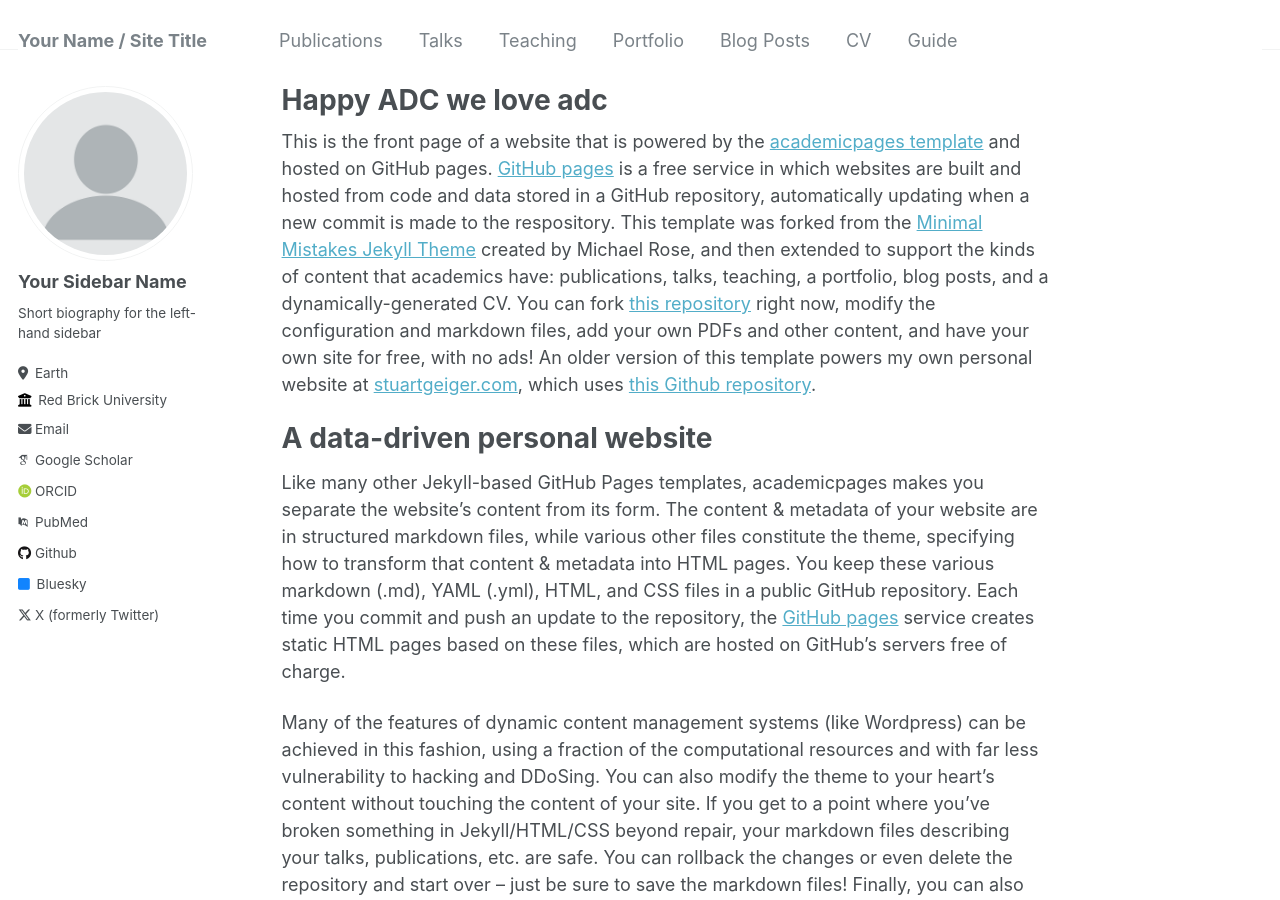
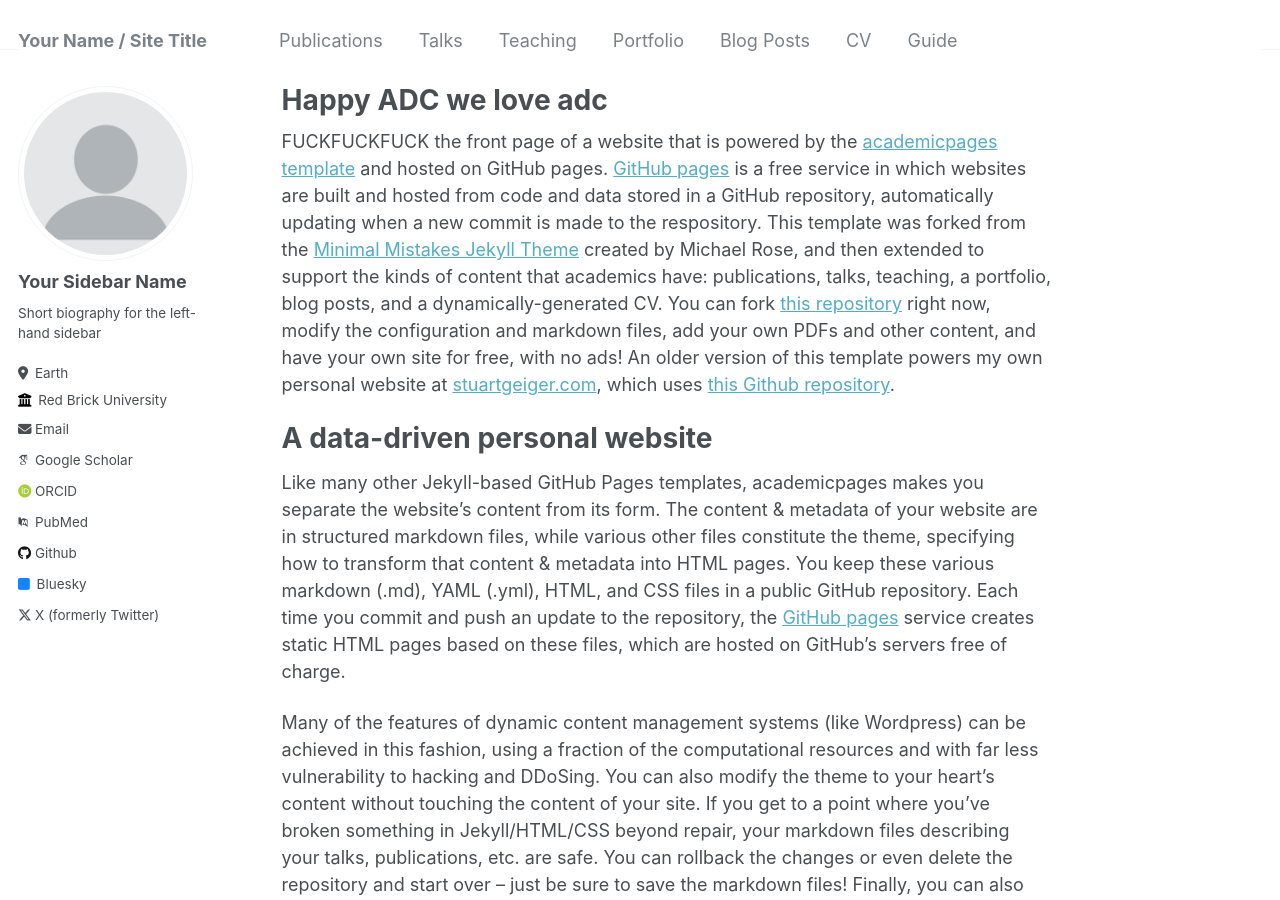
Before and after one commit to Happymic/Happymic.github.io, a Jekyll site: the page built from _pages/about.md, in a window 1280 px wide and 900 px high. Built offline with Jekyll 4.4.1, drawn with Linux system fonts in a browser that asks for light colours; some web fonts are replaced.

Commit message:
Update about.md

```diff
--- a/_pages/about.md
+++ b/_pages/about.md
@@ -7,7 +7,7 @@
   - /about.html
 ---
 
-This is the front page of a website that is powered by the [academicpages template](https://github.com/academicpages/academicpages.github.io) and hosted on GitHub pages. [GitHub pages](https://pages.github.com) is a free service in which websites are built and hosted from code and data stored in a GitHub repository, automatically updating when a new commit is made to the respository. This template was forked from the [Minimal Mistakes Jekyll Theme](https://mmistakes.github.io/minimal-mistakes/) created by Michael Rose, and then extended to support the kinds of content that academics have: publications, talks, teaching, a portfolio, blog posts, and a dynamically-generated CV. You can fork [this repository](https://github.com/academicpages/academicpages.github.io) right now, modify the configuration and markdown files, add your own PDFs and other content, and have your own site for free, with no ads! An older version of this template powers my own personal website at [stuartgeiger.com](http://stuartgeiger.com), which uses [this Github repository](https://github.com/staeiou/staeiou.github.io).
+FUCKFUCKFUCK the front page of a website that is powered by the [academicpages template](https://github.com/academicpages/academicpages.github.io) and hosted on GitHub pages. [GitHub pages](https://pages.github.com) is a free service in which websites are built and hosted from code and data stored in a GitHub repository, automatically updating when a new commit is made to the respository. This template was forked from the [Minimal Mistakes Jekyll Theme](https://mmistakes.github.io/minimal-mistakes/) created by Michael Rose, and then extended to support the kinds of content that academics have: publications, talks, teaching, a portfolio, blog posts, and a dynamically-generated CV. You can fork [this repository](https://github.com/academicpages/academicpages.github.io) right now, modify the configuration and markdown files, add your own PDFs and other content, and have your own site for free, with no ads! An older version of this template powers my own personal website at [stuartgeiger.com](http://stuartgeiger.com), which uses [this Github repository](https://github.com/staeiou/staeiou.github.io).
 
 A data-driven personal website
 ======
```
